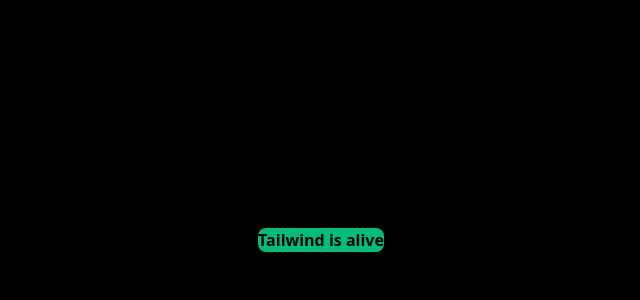
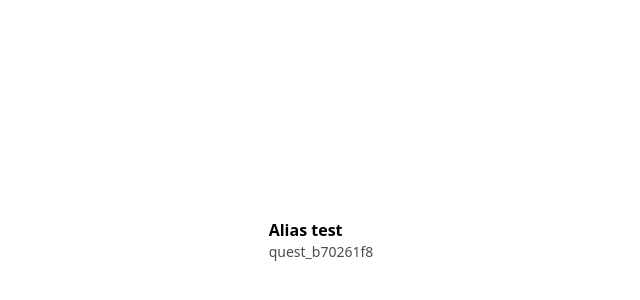
Before and after one commit to FeymanMCSQ/outreacher, a Next.js app: page / in a window 1280 px wide. Shown: the part 160-460 px from the top of the page, without its empty margins (319-959 px from the left). Built offline with nearby package versions, Linux system fonts and the light colour scheme.

Commit message:
completed 1.3

```diff
--- a/src/app/page.tsx
+++ b/src/app/page.tsx
@@ -1,8 +1,18 @@
+import type { Quest } from '@/domain/game/entities/Quest';
+import { makeId } from '@/shared/lib/id';
+
 export default function HomePage() {
+  const q: Quest = {
+    id: makeId('quest'),
+    title: 'Alias test',
+    description: 'If this renders, @/* works.',
+  };
+
   return (
-    <main className="min-h-screen flex items-center justify-center bg-black">
-      <div className="rounded-lg bg-emerald-500 px-6 py-4 font-semibold text-black">
-        Tailwind is alive
+    <main className="min-h-screen flex items-center justify-center">
+      <div className="rounded border p-4">
+        <div className="font-semibold">{q.title}</div>
+        <div className="text-sm opacity-70">{q.id}</div>
       </div>
     </main>
   );
--- /dev/null
+++ b/src/domain/game/entities/Quest.ts
@@ -0,0 +1,5 @@
+export type Quest = {
+  id: string;
+  title: string;
+  description: string;
+};
--- /dev/null
+++ b/src/shared/lib/id.ts
@@ -0,0 +1,3 @@
+export function makeId(prefix: string) {
+  return `${prefix}_${Math.random().toString(16).slice(2)}`;
+}
--- a/tsconfig.json
+++ b/tsconfig.json
@@ -13,6 +13,7 @@
     "isolatedModules": true,
     "jsx": "react-jsx",
     "incremental": true,
+    "baseUrl": ".",
     "plugins": [
       {
         "name": "next"
```
